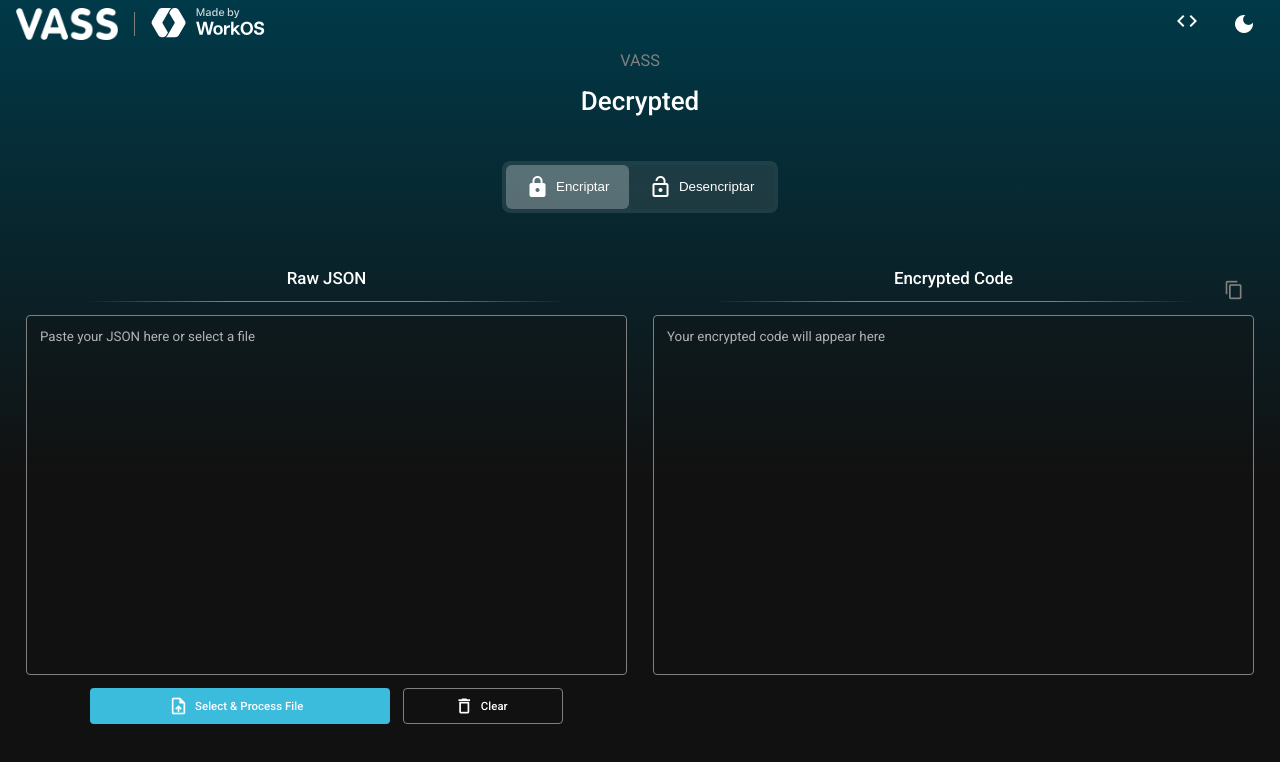
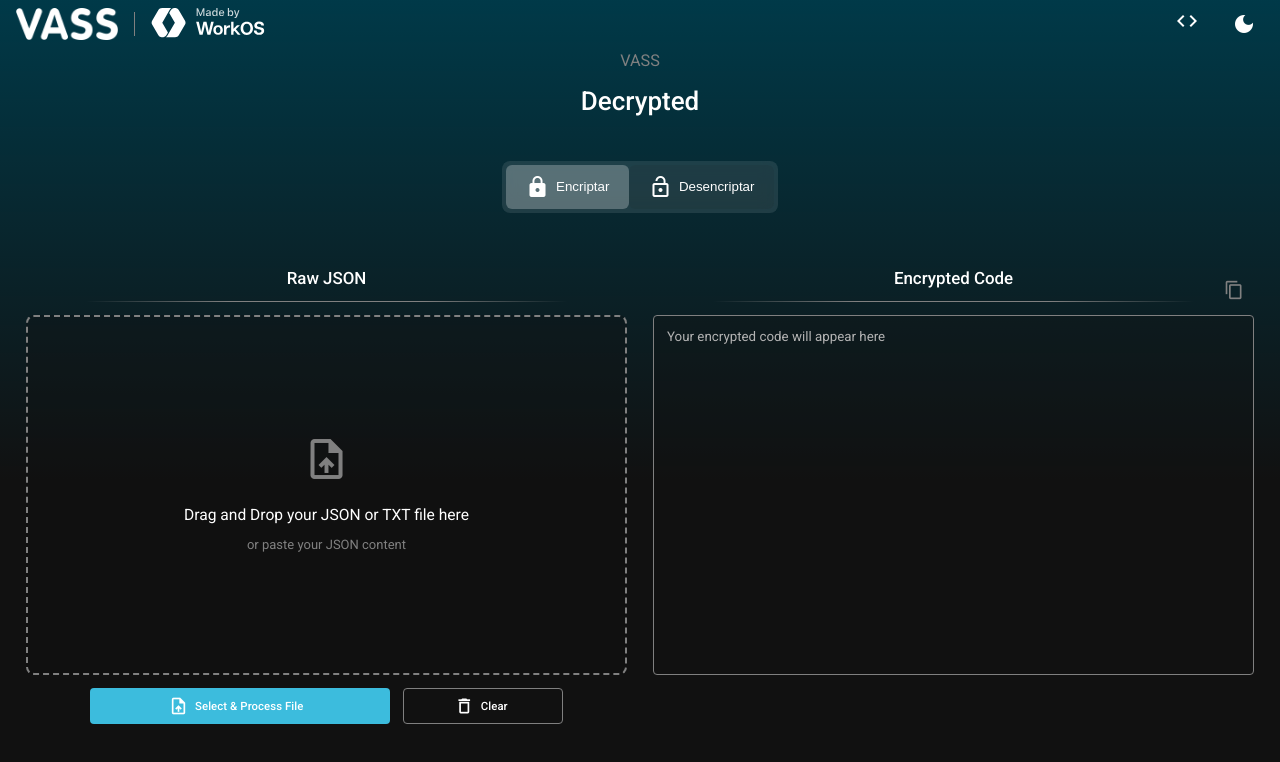
Before and after one commit to NestorM14/decryption, an Angular app: page / in a window 1280 px wide. Shown: the top 762 px of the page. Built offline with nearby package versions, Linux system fonts and the light colour scheme.

Commit message:
✨ Enhance EncryptAreaComponent with drag-and-drop file upload; improve UI for file processing and error handling

```diff
--- a/src/app/modules/decrypt/views/encrypt-area/encrypt-area.component.html
+++ b/src/app/modules/decrypt/views/encrypt-area/encrypt-area.component.html
@@ -1,4 +1,3 @@
-<!-- encrypt-area.component.html -->
 <div class="encrypt-container">
   <form [formGroup]="encryptForm">
     <div class="text-areas-container">
@@ -19,13 +18,48 @@
           hidden
         >
 
-        <textarea
-          formControlName="rawText"
-          placeholder="Paste your JSON here or select a file"
-          [ngClass]="{'focused': rawFocused}"
-          (focus)="rawFocused = true"
-          (blur)="rawFocused = false">
-        </textarea>
+        <div
+          #dropZone
+          class="drop-zone"
+          [class.dragging]="isDragging"
+          [class.focused]="rawFocused"
+          [class.processing]="isProcessing"
+          [class.has-file]="encryptForm.get('rawText')?.value"
+          (click)="onDropZoneClick()"
+        >
+          <div class="drop-zone-content">
+            <div class="drop-zone-icon">
+              <mat-icon>{{isProcessing ? 'hourglass_empty' : (encryptForm.get('rawText')?.value ? 'check_circle' : 'upload_file')}}</mat-icon>
+            </div>
+            <div class="drop-zone-text">
+              <ng-container *ngIf="!isProcessing && !encryptForm.get('rawText')?.value">
+                <p class="primary-text">Drag and Drop your JSON or TXT file here</p>
+                <p class="secondary-text">or paste your JSON content</p>
+              </ng-container>
+              <ng-container *ngIf="isProcessing">
+                <p class="primary-text">Processing file...</p>
+                <mat-progress-bar mode="indeterminate"></mat-progress-bar>
+              </ng-container>
+              <ng-container *ngIf="!isProcessing && encryptForm.get('rawText')?.value">
+                <p class="primary-text">File ready for encryption</p>
+                <p class="secondary-text">You can drag a new file to replace it</p>
+              </ng-container>
+            </div>
+          </div>
+
+          <div class="error-message" *ngIf="hasJsonError">
+            <mat-icon>error_outline</mat-icon>
+            {{ jsonErrorMessage }}
+          </div>
+
+          <!-- Hidden textarea for functionality -->
+          <textarea
+            formControlName="rawText"
+            [placeholder]="''"
+            class="hidden-textarea"
+            (paste)="onPaste($event)"
+          ></textarea>
+        </div>
 
         <div class="actions">
           <button
@@ -36,13 +70,18 @@
             <mat-icon>{{isProcessing ? 'hourglass_empty' : 'upload_file'}}</mat-icon>
             {{isProcessing ? 'Processing...' : 'Select & Process File'}}
           </button>
-          <button mat-button class="clear-btn mobile-second" (click)="clearForm()">
+          <button
+            mat-button
+            class="clear-btn mobile-second"
+            (click)="clearForm()"
+            [disabled]="isProcessing">
             <mat-icon>delete_outline</mat-icon>
             Clear
           </button>
         </div>
       </div>
 
+      <!-- Area Encrypted (sin cambios) -->
       <div class="text-area-wrapper">
         <div class="label-container">
           <label>Encrypted Code</label>
--- a/src/app/modules/decrypt/views/encrypt-area/encrypt-area.component.scss
+++ b/src/app/modules/decrypt/views/encrypt-area/encrypt-area.component.scss
@@ -77,6 +77,126 @@
         }
       }
 
+      .drop-zone {
+        position: relative;
+        width: 100%;
+        min-height: 360px;
+        border: 2px dashed var(--text-tertiary);
+        border-radius: 8px;
+        transition: all 0.3s ease;
+        background-color: rgba(17, 17, 17, 0.3);
+        cursor: pointer;
+        overflow: hidden;
+
+        &.dragging {
+          border-color: #3CBCDD;
+          background-color: rgba(60, 188, 221, 0.1);
+
+          .drop-zone-content {
+            .drop-zone-icon {
+              transform: scale(1.1);
+              color: #3CBCDD;
+            }
+          }
+        }
+
+        &.has-file {
+          border-color: #4CAF50;
+
+          .drop-zone-content {
+            .drop-zone-icon {
+              color: #4CAF50;
+            }
+          }
+        }
+
+        &.focused {
+          border-color: #3CBCDD;
+        }
+
+        &.processing {
+          cursor: wait;
+          opacity: 0.7;
+        }
+
+        .drop-zone-content {
+          position: absolute;
+          top: 0;
+          left: 0;
+          width: 100%;
+          height: 100%;
+          display: flex;
+          flex-direction: column;
+          align-items: center;
+          justify-content: center;
+          padding: 2rem;
+          z-index: 2;
+
+          .drop-zone-icon {
+            margin-bottom: 1rem;
+            transition: transform 0.3s ease, color 0.3s ease;
+
+            mat-icon {
+              font-size: 48px;
+              width: 48px;
+              height: 48px;
+              color: var(--text-tertiary);
+            }
+          }
+
+          .drop-zone-text {
+            text-align: center;
+
+            .primary-text {
+              color: var(--text-primary);
+              font-size: 1.2rem;
+              margin-bottom: 0.5rem;
+            }
+
+            .secondary-text {
+              color: var(--text-tertiary);
+              font-size: 1rem;
+            }
+
+            mat-progress-bar {
+              width: 200px;
+              margin-top: 1rem;
+            }
+          }
+        }
+
+        .hidden-textarea {
+          position: absolute;
+          opacity: 0;
+          width: 1px;
+          height: 1px;
+          z-index: 1;
+          pointer-events: none;
+        }
+
+        .error-message {
+          position: absolute;
+          bottom: 1rem;
+          left: 50%;
+          transform: translateX(-50%);
+          display: flex;
+          align-items: center;
+          gap: 0.5rem;
+          color: #ff4444;
+          background-color: rgba(255, 68, 68, 0.1);
+          padding: 0.5rem 1rem;
+          border-radius: 4px;
+          font-size: 0.9rem;
+          z-index: 3;
+
+          mat-icon {
+            font-size: 20px;
+            width: 20px;
+            height: 20px;
+          }
+        }
+      }
+
       .copy-btn {
         position: absolute;
         top: 5px;
@@ -95,8 +215,29 @@
         }
       }
 
+      .textarea-container {
+        position: relative;
+        width: 100%;
+        display: flex;
+        flex-direction: column;
+
+        .pre-content {
+          position: absolute;
+          visibility: hidden;
+          padding: 1rem;
+          width: 100%;
+          font-family: inherit;
+          font-size: inherit;
+          white-space: pre-wrap;
+          word-wrap: break-word;
+          box-sizing: border-box;
+          margin: 0;
+          text-align: left;
+        }
+
         textarea {
           width: 100%;
+          min-height: 360px;
           padding: 1rem;
           background-color: rgba(17, 17, 17, 0.3);
           border: 1px solid var(--text-tertiary);
@@ -105,8 +246,6 @@
           font-family: inherit;
           resize: none;
           transition: border-color 0.2s ease;
-        height: 360px;
-        overflow-y: auto;
 
           &.focused {
             border-color: #3CBCDD;
@@ -133,30 +272,6 @@
               background-color: color.adjust(#3CBCDD, $lightness: -10%);
             }
           }
-      }
-
-      .textarea-container {
-        position: relative;
-        width: 100%;
-        display: flex;
-        flex-direction: column;
-
-        .pre-content {
-          position: absolute;
-          visibility: hidden;
-          padding: 1rem;
-          width: 100%;
-          font-family: inherit;
-          font-size: inherit;
-          white-space: pre-wrap;
-          word-wrap: break-word;
-          box-sizing: border-box;
-          margin: 0;
-          text-align: left;
-        }
-
-        textarea {
-          min-height: 360px;
         }
       }
 
@@ -185,6 +300,11 @@
           &:hover {
             background-color: rgba(255, 255, 255, 0.05);
           }
+
+          &:disabled {
+            opacity: 0.5;
+            cursor: not-allowed;
+          }
         }
 
         .encrypt-btn {
@@ -208,6 +328,7 @@
 
           &:disabled {
             background-color: var(--text-tertiary);
+            cursor: not-allowed;
           }
         }
       }
@@ -233,8 +354,34 @@
       gap: 1.5rem;
 
       .text-area-wrapper {
-        textarea {
-          height: 240px;
+        .drop-zone {
+          min-height: 240px;
+
+          .drop-zone-content {
+            padding: 1rem;
+
+            .drop-zone-icon {
+              mat-icon {
+                font-size: 36px;
+                width: 36px;
+                height: 36px;
+              }
+            }
+
+            .drop-zone-text {
+              .primary-text {
+                font-size: 1rem;
+              }
+
+              .secondary-text {
+                font-size: 0.9rem;
+              }
+
+              mat-progress-bar {
+                width: 150px;
+              }
+            }
+          }
         }
 
         .textarea-container textarea {
@@ -258,14 +405,13 @@
             order: 1;
           }
 
-          &:not(.right) {
           .clear-btn,
           .encrypt-btn {
             width: 100%;
+            min-width: auto;
           }
         }
       }
     }
   }
 }
-}
--- a/src/app/modules/decrypt/views/encrypt-area/encrypt-area.component.ts
+++ b/src/app/modules/decrypt/views/encrypt-area/encrypt-area.component.ts
@@ -1,5 +1,5 @@
 import { CommonModule } from '@angular/common';
-import { Component, inject, ViewChild, ElementRef, OnInit, AfterViewInit } from '@angular/core';
+import { Component, inject, ViewChild, ElementRef, OnInit, AfterViewInit, HostListener } from '@angular/core';
 import { FormBuilder, FormGroup, FormsModule, ReactiveFormsModule } from '@angular/forms';
 import { MaterialModule } from '../../../../shared/material.module';
 import * as packageJson from './../../../../../../package.json';
@@ -16,6 +16,7 @@ export class EncryptAreaComponent implements OnInit, AfterViewInit {
   @ViewChild('preContent') preContent!: ElementRef;
   @ViewChild('encryptedTextarea') encryptedTextarea!: ElementRef;
   @ViewChild('fileInput') fileInput!: ElementRef;
+  @ViewChild('dropZone') dropZone!: ElementRef;
 
   encryptForm!: FormGroup;
   rawFocused = false;
@@ -25,12 +26,50 @@ export class EncryptAreaComponent implements OnInit, AfterViewInit {
   isProcessing: boolean = false;
   hasJsonError: boolean = false;
   jsonErrorMessage: string = '';
+  isDragging: boolean = false;
 
   currentYear = new Date().getFullYear();
 
   private _timeoutId: any;
   private _fb = inject(FormBuilder);
   private _encryptionSrv = inject(EncryptionService);
+
+  // Event listeners para drag & drop
+  @HostListener('dragover', ['$event'])
+  onDragOver(event: DragEvent) {
+    event.preventDefault();
+    event.stopPropagation();
+    if (!this.isProcessing) {
+      this.isDragging = true;
+    }
+  }
+
+  @HostListener('dragleave', ['$event'])
+  onDragLeave(event: DragEvent) {
+    event.preventDefault();
+    event.stopPropagation();
+    this.isDragging = false;
+  }
+
+  @HostListener('drop', ['$event'])
+  async onDrop(event: DragEvent) {
+    event.preventDefault();
+    event.stopPropagation();
+    this.isDragging = false;
+
+    if (this.isProcessing) return;
+
+    const files = event.dataTransfer?.files;
+    if (files && files.length > 0) {
+      const file = files[0];
+      if (this.isValidFileType(file)) {
+        await this.handleFileUpload({ target: { files: [file] } });
+      } else {
+        this.hasJsonError = true;
+        this.jsonErrorMessage = 'Invalid file type. Please use .json or .txt files only.';
+      }
+    }
+  }
 
   ngOnInit() {
     this.encryptForm = this._fb.group({
@@ -42,14 +81,14 @@ export class EncryptAreaComponent implements OnInit, AfterViewInit {
       setTimeout(() => this.adjustTextareaHeight(), 0);
     });
 
-    // Real-time JSON validation
+    // Validación de JSON en tiempo real
     this.encryptForm.get('rawText')?.valueChanges.subscribe(value => {
       if (value) {
         try {
           const processedData = this.processInputData(value);
           this.hasJsonError = false;
           this.jsonErrorMessage = '';
-          // Update field with cleaned JSON
+          // Actualizar campo con JSON procesado
           this.encryptForm.patchValue({
             rawText: JSON.stringify(processedData, null, 2)
           }, { emitEvent: false });
@@ -81,6 +120,11 @@ export class EncryptAreaComponent implements OnInit, AfterViewInit {
     }
   }
 
+  private isValidFileType(file: File): boolean {
+    const validTypes = ['.json', '.txt'];
+    return validTypes.some(type => file.name.toLowerCase().endsWith(type));
+  }
+
   clearForm() {
     this.encryptForm.reset();
     if (this.fileInput) {
@@ -92,13 +136,13 @@ export class EncryptAreaComponent implements OnInit, AfterViewInit {
 
   private processInputData(input: string): any {
     try {
-      // Primero intentar parsear como un array JSON válido
+      // Primero intentar parsear como array JSON
       const trimmedInput = input.trim();
       if (trimmedInput.startsWith('[') && trimmedInput.endsWith(']')) {
         return JSON.parse(trimmedInput);
       }
 
-      // Si no es un array, intentar procesar como objetos múltiples
+      // Si no es array, procesar como objetos múltiples
       return this.parseMultipleObjects(input);
     } catch (e) {
       console.error('Error processing input:', e);
@@ -111,20 +155,20 @@ export class EncryptAreaComponent implements OnInit, AfterViewInit {
 
     // Dividir por saltos de línea y limpiar líneas vacías
     const lines = input
-      .split(/\r?\n/)                    // Dividir por cualquier tipo de salto de línea
-      .map(line => line.trim())          // Limpiar espacios
-      .filter(line => line.length > 0);   // Eliminar líneas vacías
+      .split(/\r?\n/)
+      .map(line => line.trim())
+      .filter(line => line.length > 0);
 
     for (const line of lines) {
       try {
-        // Validar que la línea parece un objeto JSON
+        // Validar que la línea es un objeto JSON
         if (line.startsWith('{') && line.endsWith('}')) {
           const parsed = JSON.parse(line);
           if (typeof parsed === 'object' && parsed !== null) {
             objects.push(parsed);
           }
         } else {
-          // Intentar reparar el objeto si no está bien formado
+          // Intentar reparar el objeto si es necesario
           let fixedLine = line;
           if (!fixedLine.startsWith('{')) fixedLine = '{' + fixedLine;
           if (!fixedLine.endsWith('}')) fixedLine = fixedLine + '}';
@@ -136,12 +180,11 @@ export class EncryptAreaComponent implements OnInit, AfterViewInit {
         }
       } catch (e) {
         console.warn('Failed to parse line:', line);
-        // Continuar con la siguiente línea en caso de error
       }
     }
 
     if (objects.length === 0) {
-      throw new Error('No se encontraron objetos JSON válidos en el archivo');
+      throw new Error('No valid JSON objects found in the input');
     }
 
     return objects;
@@ -153,17 +196,16 @@ export class EncryptAreaComponent implements OnInit, AfterViewInit {
       reader.onload = (e) => {
         try {
           const content = e.target?.result as string;
-          // Limpiar BOM y otros caracteres especiales
           const cleanContent = content
             .replace(/^\uFEFF/, '')     // Eliminar BOM
             .replace(/\r\n/g, '\n')     // Normalizar saltos de línea Windows
             .replace(/\r/g, '\n');      // Normalizar saltos de línea Mac
           resolve(cleanContent);
         } catch (error) {
-          reject(new Error('Error al limpiar el contenido del archivo'));
+          reject(new Error('Error cleaning file content'));
         }
       };
-      reader.onerror = () => reject(new Error('Error al leer el archivo'));
+      reader.onerror = () => reject(new Error('Error reading file'));
       reader.readAsText(file);
     });
   }
@@ -179,17 +221,15 @@ export class EncryptAreaComponent implements OnInit, AfterViewInit {
         const fileContent = await this.readFileContent(file);
         const processedData = this.processInputData(fileContent);
 
-        // Mostrar en el área de texto raw los datos procesados
         this.encryptForm.patchValue({
           rawText: JSON.stringify(processedData, null, 2)
         });
 
-        // Procesar para encriptación
         this.processDataForEncryption(processedData);
       } catch (error: any) {
-        console.error('Error al procesar el archivo:', error);
+        console.error('Error processing file:', error);
         this.hasJsonError = true;
-        this.jsonErrorMessage = error.message || 'Error al procesar el archivo JSON';
+        this.jsonErrorMessage = error.message || 'Error processing JSON file';
         this.encryptForm.patchValue({
           encryptedText: this.jsonErrorMessage
         });
@@ -199,25 +239,23 @@ export class EncryptAreaComponent implements OnInit, AfterViewInit {
   }
 
   private processDataForEncryption(data: any) {
-    // Asegurar que data sea siempre un array
     const dataToProcess = Array.isArray(data) ? data : [data];
 
-    // Filtrar objetos válidos
+    // Validar objetos antes de procesar
     const validData = dataToProcess.filter(item => {
       return typeof item === 'object' &&
-          item !== null &&
-          Object.keys(item).length > 0;
+        item !== null &&
+        Object.keys(item).length > 0;
     });
 
     if (validData.length === 0) {
       this.hasJsonError = true;
-      this.jsonErrorMessage = 'No se encontraron datos válidos para procesar';
+      this.jsonErrorMessage = 'No valid data found to process';
       this.isProcessing = false;
       return;
     }
 
-    // Mostrar información de procesamiento
-    console.log(`Procesando ${validData.length} objetos válidos`);
+    console.log(`Processing ${validData.length} valid objects`);
 
     this._encryptionSrv.encryptBulk(validData).subscribe({
       next: (encryptedDataArray) => {
@@ -231,9 +269,9 @@ export class EncryptAreaComponent implements OnInit, AfterViewInit {
         this.isProcessing = false;
       },
       error: (error) => {
-        console.error('Error en la encriptación:', error);
+        console.error('Encryption error:', error);
         this.hasJsonError = true;
-        this.jsonErrorMessage = error.message || 'Error en el proceso de encriptación';
+        this.jsonErrorMessage = error.message || 'Encryption process error';
         this.encryptForm.patchValue({
           encryptedText: this.jsonErrorMessage
         });
@@ -242,26 +280,22 @@ export class EncryptAreaComponent implements OnInit, AfterViewInit {
     });
   }
 
-  encrypt() {
-    if (this.hasJsonError) {
-      return;
+  onDropZoneClick(): void {
+    if (!this.isProcessing) {
+      this.fileInput.nativeElement.click();
     }
+  }
 
-    this.isProcessing = true;
-    const text = this.encryptForm.get('rawText')?.value;
-
-    if (text) {
+  onPaste(event: ClipboardEvent) {
+    const clipboardData = event.clipboardData?.getData('text');
+    if (clipboardData) {
       try {
-        // Usar el servicio de limpieza antes de procesar
-        const cleanedData = this._encryptionSrv.cleanRawData(text);
-        this.processDataForEncryption(cleanedData);
-      } catch (error: any) {
-        this.hasJsonError = true;
-        this.jsonErrorMessage = error.message || 'Error al procesar el JSON';
+        const processedData = this.processInputData(clipboardData);
         this.encryptForm.patchValue({
-          encryptedText: this.jsonErrorMessage
+          rawText: JSON.stringify(processedData, null, 2)
         });
-        this.isProcessing = false;
+      } catch (error) {
+        // El manejo de errores existente se ocupará de esto
       }
     }
   }
@@ -276,4 +310,27 @@ export class EncryptAreaComponent implements OnInit, AfterViewInit {
       });
     }
   }
+
+  encrypt() {
+    if (this.hasJsonError) {
+      return;
+    }
+
+    this.isProcessing = true;
+    const text = this.encryptForm.get('rawText')?.value;
+
+    if (text) {
+      try {
+        const processedData = this.processInputData(text);
+        this.processDataForEncryption(processedData);
+      } catch (error: any) {
+        this.hasJsonError = true;
+        this.jsonErrorMessage = error.message || 'Error processing JSON';
+        this.encryptForm.patchValue({
+          encryptedText: this.jsonErrorMessage
+        });
+        this.isProcessing = false;
+      }
+    }
+  }
 }
```
Lines whose indentation alone changed are shown as unchanged.
